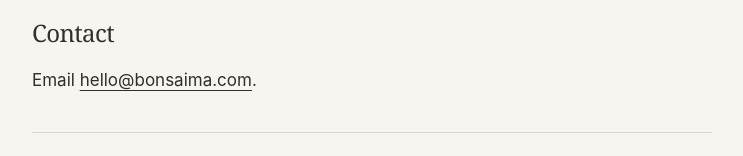
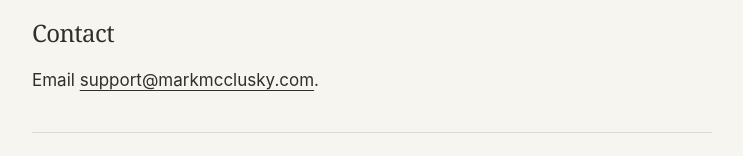
Before and after one commit to busynussman/busynussman.github.io, a plain HTML site: page bonsai-ma-macos/support/index.html in a window 1280 px wide. Shown: the part 720-876 px from the top of the page, without its empty margins (268-1011 px from the left). Drawn offline with Linux system fonts and the light colour scheme.

Commit message:
Update Bonsai Ma support address

```diff
--- a/bonsai-ma-macos/support/index.html
+++ b/bonsai-ma-macos/support/index.html
@@ -26,7 +26,7 @@
 
     <h2>Contact</h2>
     <!-- SUPPORT_MAILBOX_STATUS: pending -->
-    <p>Email <a href="mailto:hello@bonsaima.com">hello@bonsaima.com</a>.</p>
+    <p>Email <a href="mailto:support@markmcclusky.com">support@markmcclusky.com</a>.</p>
 
     <nav aria-label="Bonsai Ma information">
       <a href="../">Bonsai Ma</a>
```
